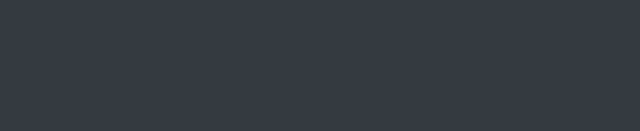
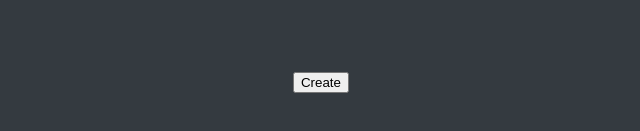
Before and after one commit to Streamer272/chessclub-web, a Nuxt app: page /meetings/new in a window 1280 px wide. Before the commit this address had no page. Shown: the part 319-450 px from the top of the page, without its empty margins (319-959 px from the left). Built offline with nearby package versions, Linux system fonts and the light colour scheme.

Commit message:
🚧️ Adds meetings/new rooute

```diff
--- /dev/null
+++ b/pages/meetings/new.vue
@@ -0,0 +1,18 @@
+<template>
+    <div class="page centered column">
+        <form class="form" @submit="submit">
+            <button type="submit">Create</button>
+        </form>
+    </div>
+</template>
+
+<style lang="scss" scoped>
+
+</style>
+
+<script lang="ts" setup>
+// `${d.getFullYear()}-${d.getMonth()+1}-${d.getDate()}`
+const submit = (event) => {
+    event.preventDefault()
+}
+</script>
```
